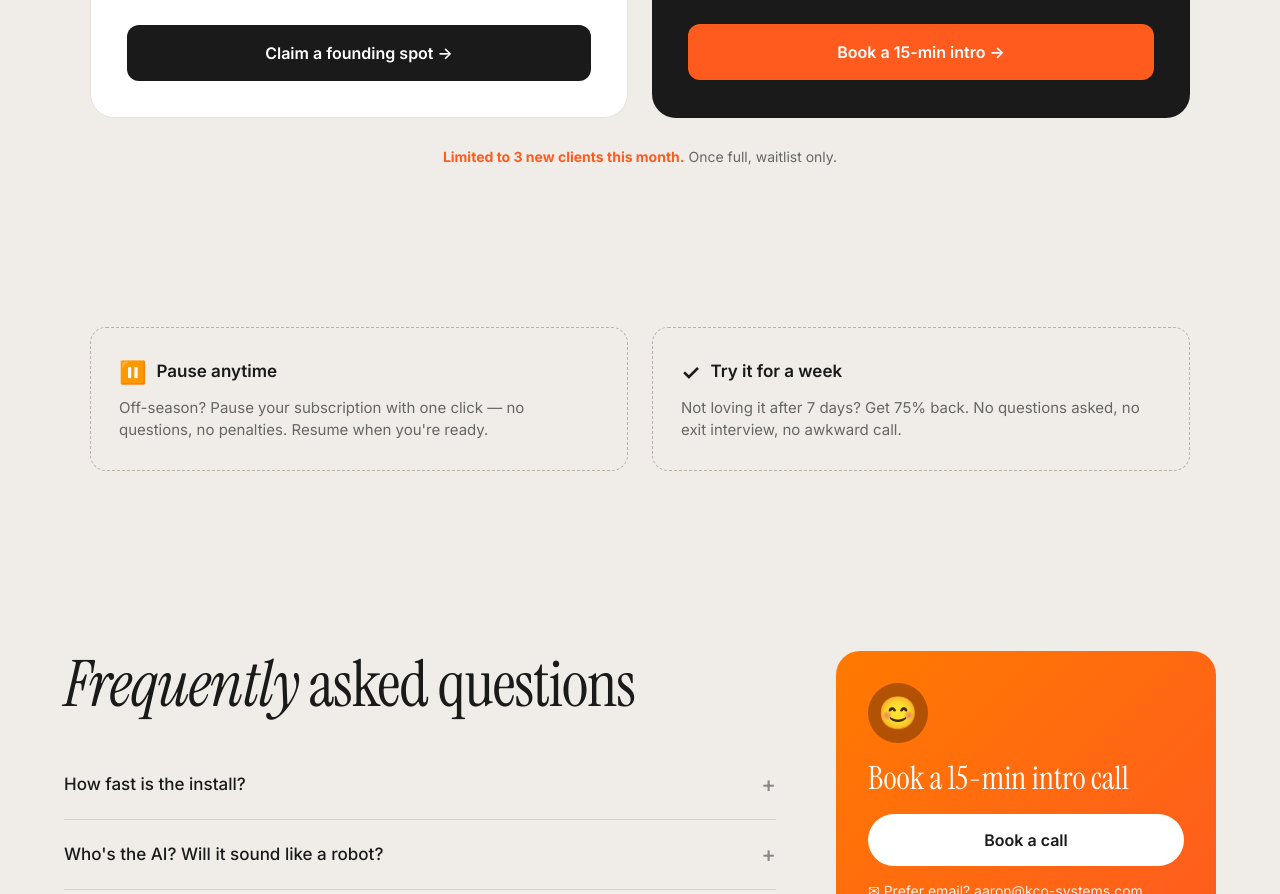
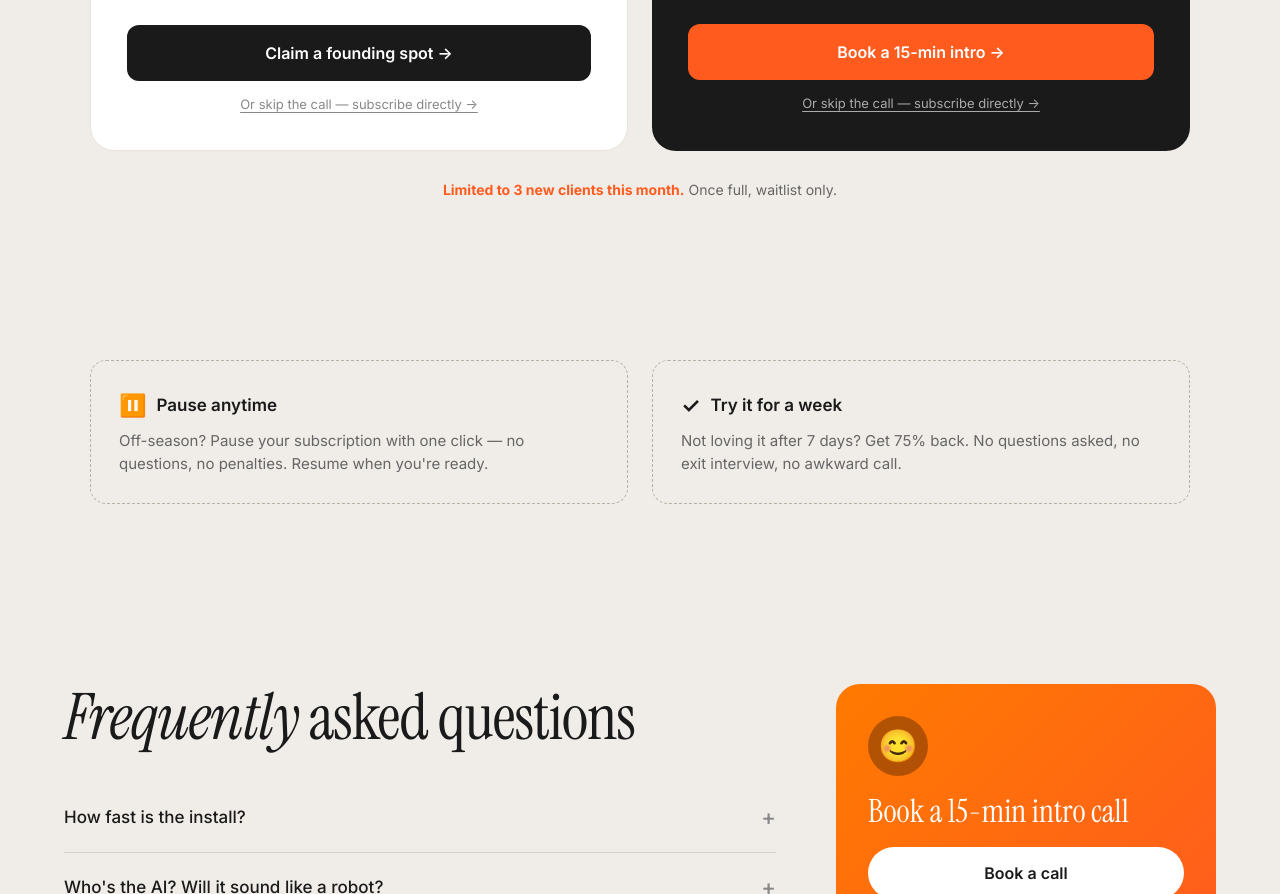
Before and after one commit to aaronk-git/kco-systems, a website: page public/booked/index.html in a window 1280 px wide. Shown: the part 3774-4668 px from the top of the page. Drawn offline with Linux system fonts and the light colour scheme.

Commit message:
LP: add Stripe Payment Links as secondary CTAs (subscribe direct)

```diff
--- a/public/booked/index.html
+++ b/public/booked/index.html
@@ -441,6 +441,20 @@
   }
   .roster-note strong { color: #FF5B1F; }
 
+  .price-cta-secondary {
+    text-align: center;
+    margin-top: 14px;
+    font-size: 13px;
+  }
+  .price-cta-secondary a {
+    color: #888;
+    text-decoration: underline;
+    text-underline-offset: 3px;
+  }
+  .price-card.right .price-cta-secondary a { color: #aaa; }
+  .price-cta-secondary a:hover { color: #1a1a1a; text-decoration: none; }
+  .price-card.right .price-cta-secondary a:hover { color: white; }
+
   /* Risk reversal */
   .risk {
     padding: 60px 0 100px;
@@ -781,6 +795,9 @@
           <li>75% refund week 1, no questions</li>
         </ul>
         <a href="https://cal.com/aaron-karatas/booked-intro" class="price-cta">Claim a founding spot →</a>
+        <div class="price-cta-secondary">
+          <a href="https://buy.stripe.com/14A28r7tg0Xj4qS0BBaZi00" target="_blank" rel="noopener">Or skip the call — subscribe directly →</a>
+        </div>
       </div>
       <div class="price-card right">
         <span class="price-tier">STANDARD</span>
@@ -800,6 +817,9 @@
           <li>No founding lock-in</li>
         </ul>
         <a href="https://cal.com/aaron-karatas/booked-intro" class="price-cta">Book a 15-min intro →</a>
+        <div class="price-cta-secondary">
+          <a href="https://buy.stripe.com/dRm5kDaFs9tPf5w2JJaZi01" target="_blank" rel="noopener">Or skip the call — subscribe directly →</a>
+        </div>
       </div>
     </div>
     <div class="roster-note">
```
